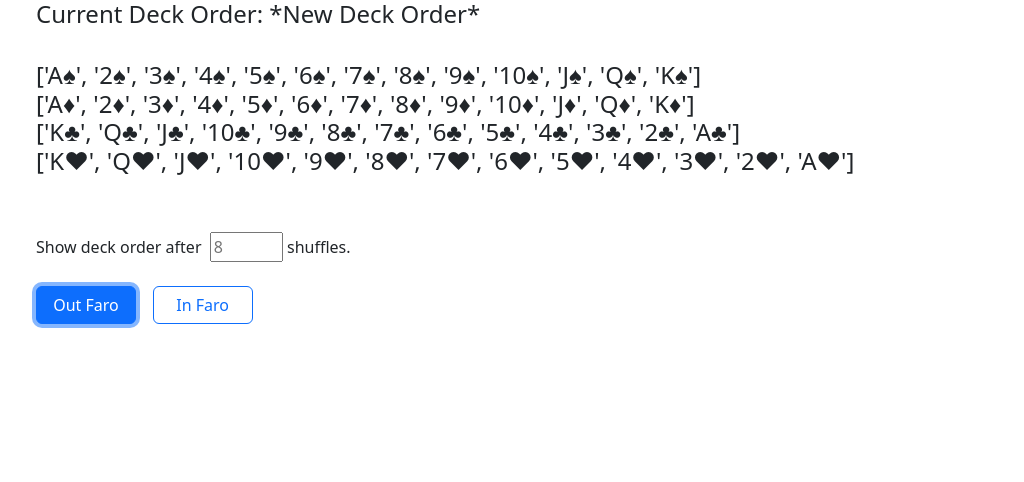
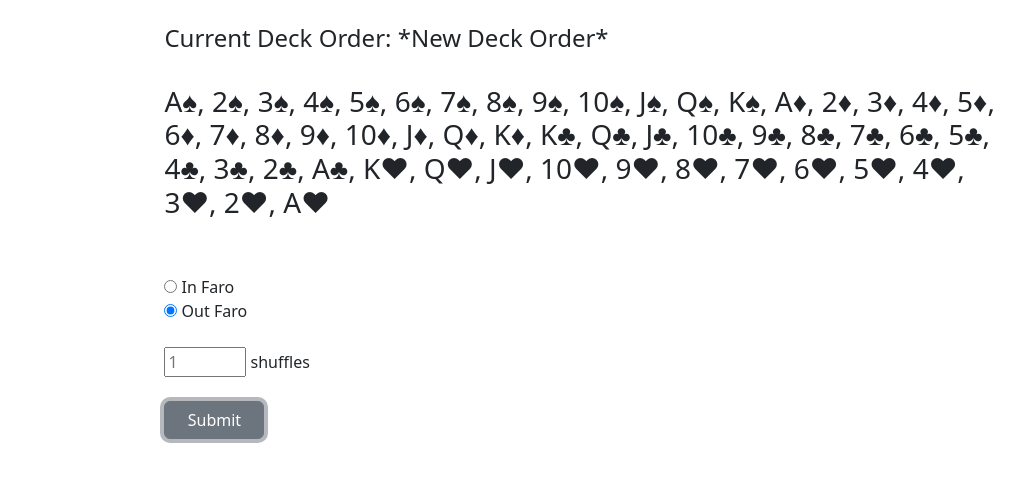
Before and after one commit to jaceygan/cardshuffle, a Flask app: page / in a window 1280 px wide. Shown: the top 482 px of the page, without its empty margins (46-1070 px from the left). Run offline with Flask 3, Linux system fonts and the light colour scheme.

Commit message:
working app

```diff
--- a/app.py
+++ b/app.py
@@ -1,4 +1,4 @@
-from flask import Flask, render_template
+from flask import Flask, render_template, request
 
 app = Flask(__name__)
 
@@ -36,11 +36,40 @@ def inFaro(d):
 
         return newD
 
-deck = newDeckOrder
+
 
 
 
 @app.route("/")
 def index():
-    return render_template("index.html", isNDO = (deck==newDeckOrder),
-        line1=str(deck[:13]), line2=str(deck[13:26]), line3=str(deck[26:39]), line4=str(deck[39:]))
+    deck = newDeckOrder
+    return render_template("index.html", isNDO = (deck==newDeckOrder),displayDeck=str(deck)[1:-1].replace("'",''))
+
+@app.route("/deckOrder", methods=["POST"])
+def deckOrder():
+    shuffleType = request.form["shuffleType"]
+    print(shuffleType)
+    shuffleCount = request.form.get("shuffleCount")
+    output = ""
+    notes= ""
+    if (shuffleCount):
+        shuffleCount = int(shuffleCount)
+        deck = newDeckOrder
+        if (shuffleType == "Out Faro"):
+            if shuffleCount > 8:
+                shuffleCount = shuffleCount % 8
+                notes = "8 out-faros results in original deck order. Displaying the last "+ str(shuffleCount) + " shuffles."
+            for x in range(shuffleCount):
+                output += "Out Faro "+ str(x+1) + ":" + "<br>"
+                deck = outFaro(deck)
+                output += str(deck)[1:-1].replace("'",'') + "<br><br>"
+        else: #in faro
+            if shuffleCount >52:
+                shuffleCount = shuffleCount % 52
+                notes = "52 in-faros results in original deck order. Displaying the last " + str(shuffleCount) + " shuffles."
+            for x in range(shuffleCount):
+                output += "In Faro "+ str(x+1) + ":" + "<br>"
+                deck = inFaro(deck)
+                output += str(deck)[1:-1].replace("'",'') + "<br><br>"
+
+        return render_template("deckOrder.html", shuffleCount=shuffleCount, shuffleType=shuffleType, output=output, notes=notes)
--- a/templates/index.html
+++ b/templates/index.html
@@ -10,23 +10,24 @@
 </head>
 
 <body>
-    <div class="container">
+    <div class="container" style="width:69%">
+        <br>
         <h4>Current Deck Order: {% if isNDO %} *New Deck Order* {% endif%}</h4>
         <br>
-        <h4>{{ line1 }} <br>
-            {{ line2 }} <br>
-            {{ line3 }} <br>
-            {{ line4 }} <br>
-        </h4>
+        <h3>{{ displayDeck }} </h3>
         <br>
         <br>
-        <label for="count">Show deck order after &nbsp; </label><input type="text" id="count" name="count"
-            placeholder="8" maxlength="2" size="2"> shuffles.
-        <br>
-        <br>
-        <button class="btn btn-outline-primary" type="submit" autofocus style="width:100px">Out Faro</button>
-        &nbsp;&nbsp;
-        <button class="btn btn-outline-primary" type="submit" style="width:100px">In Faro</button>
+        <form action="/deckOrder" method="POST">
+
+            <input type="radio" name="shuffleType" id="inFaro" value="In Faro">&nbsp;In Faro</input><br>
+            <input type="radio" name="shuffleType" id="outFaro" value="Out Faro" checked>&nbsp;Out Faro</input>
+            <br>
+            <br>
+            <input type="text" id="shuffleCount" name="shuffleCount" placeholder=1 maxlength="2" size="3"> shuffles
+            <br>
+            <br>
+            <button class="btn btn-outline-secondary" type="submit" autofocus style="width:100px">Submit</button>
+        </form>
     </div>
     <script src="https://cdn.jsdelivr.net/npm/bootstrap@5.3.2/dist/js/bootstrap.bundle.min.js"
         integrity="sha384-C6RzsynM9kWDrMNeT87bh95OGNyZPhcTNXj1NW7RuBCsyN/o0jlpcV8Qyq46cDfL"
```
Also changed, not shown: templates/deckOrder.html (added, +31 -0 lines).
